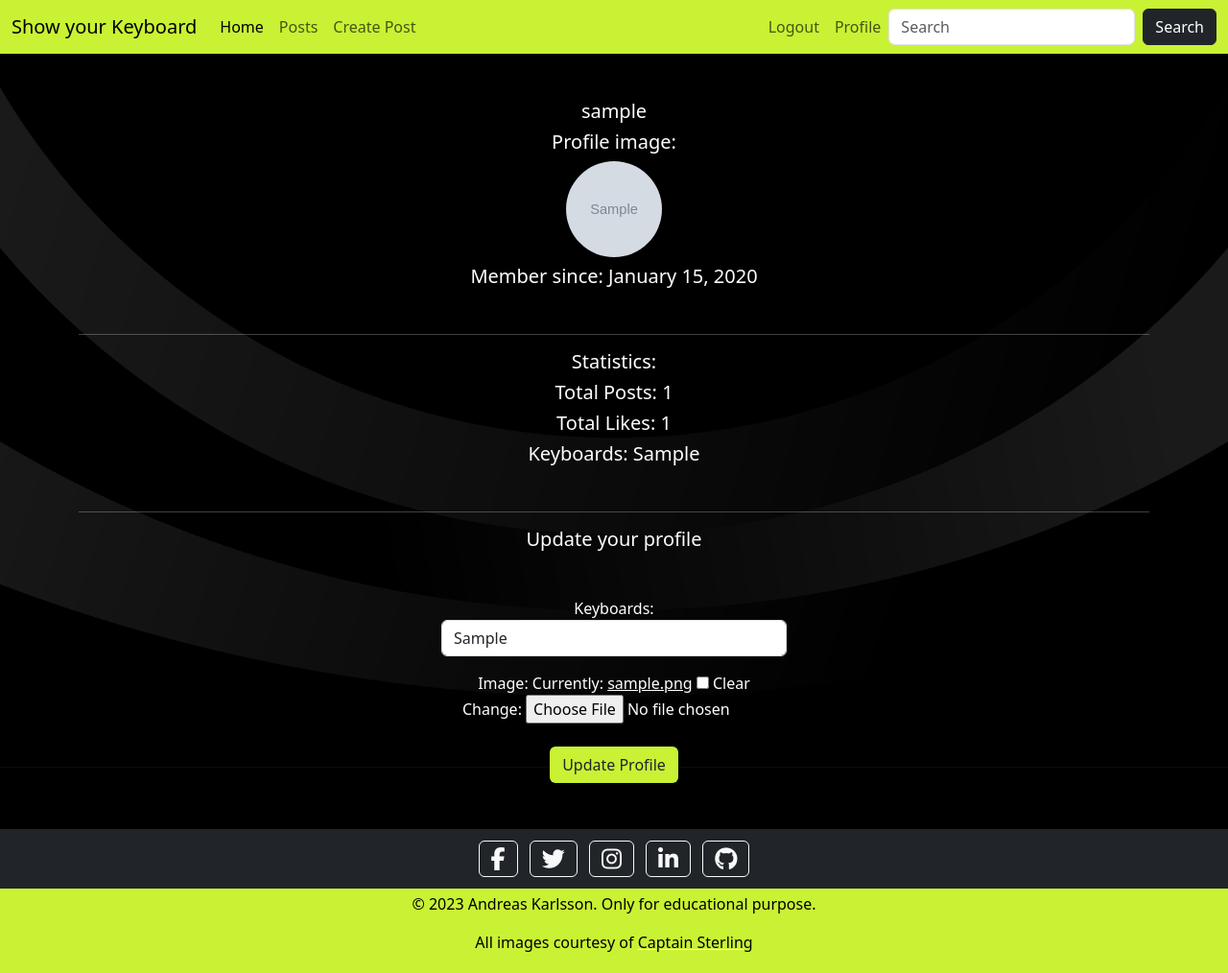
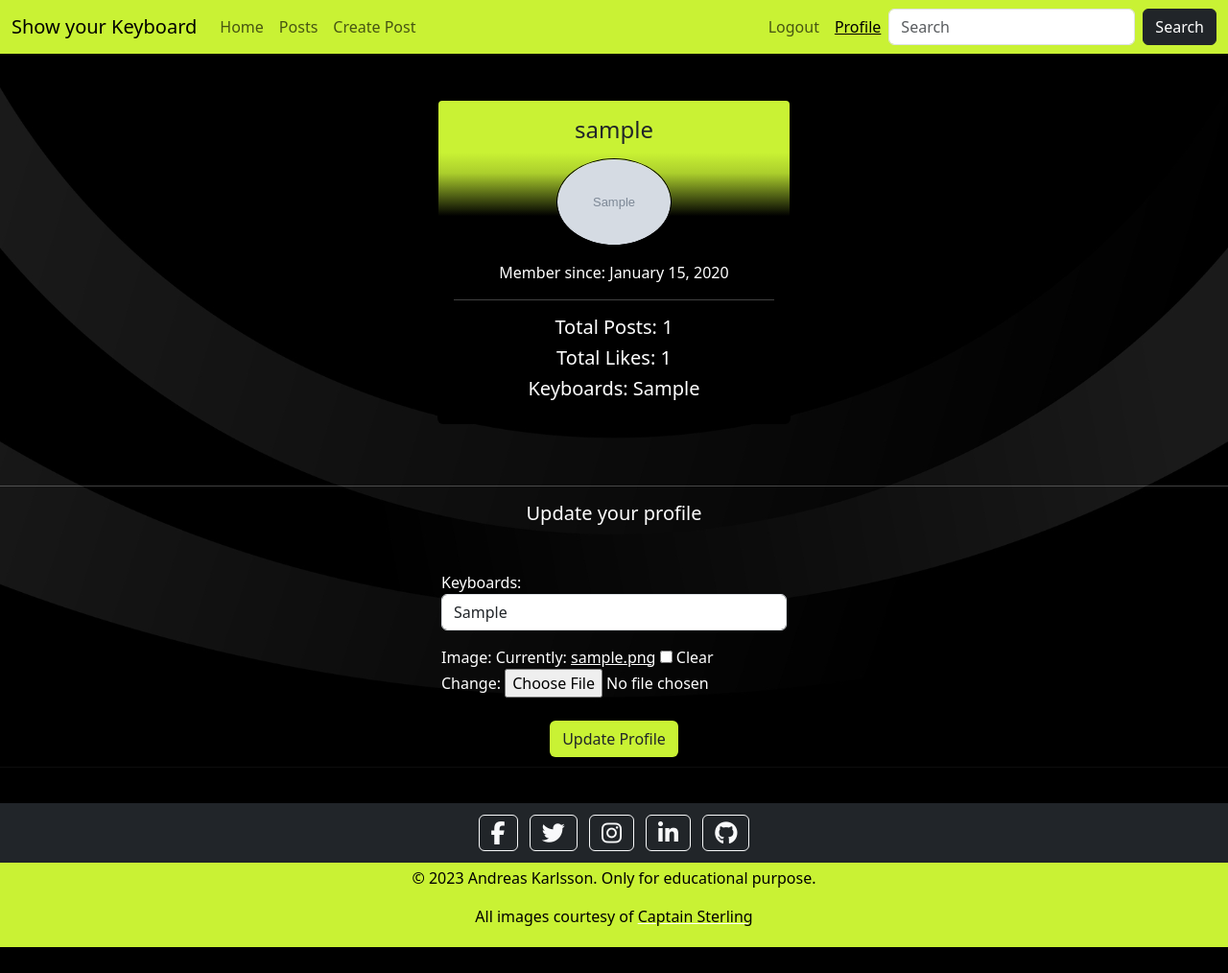
Before and after one commit to andreas-ka/show-your-keyboard, a Django app: page /users/profile_edit/ in a window 1280 px wide. Shown: the whole page at 96% size. After the commit the page ends 987 px from the top, so only its background shows below. Run offline with Django 3.2, Linux system fonts and the light colour scheme; a user stored in the database is signed in; tables that the repository leaves empty hold one stand-in row (values such as "Sample post"); grey boxes marked "Sample" are stand-in pictures; some libraries are stand-ins or nearby versions.

Commit message:
Did some styling to the profile page for the user

```diff
--- a/ShowYourKeyboard/settings.py
+++ b/ShowYourKeyboard/settings.py
@@ -30,7 +30,7 @@ TEMPLATES_DIR = os.path.join(BASE_DIR, 'templates')
 SECRET_KEY = os.environ.get('SECRET_KEY')
 
 # SECURITY WARNING: don't run with debug turned on in production!
-DEBUG = False
+DEBUG = True
 
 ALLOWED_HOSTS = ["*"]
 ALLOWED_HOSTS = ['8000-andreaska-showyourkeybo-fvf0tn5hff4.ws-eu100.gitpod.io', 'show-your-keyboard.herokuapp.com']
--- a/static/css/base.css
+++ b/static/css/base.css
@@ -62,6 +62,11 @@ body {
 
 .navbar {
   z-index: 2;
+}
+
+.navbar-nav .nav-link.active {
+  text-decoration: underline;
+  font-weight: 500;
 }
 
 /* Carousel Styling*/
@@ -139,6 +144,31 @@ body {
   box-shadow: 0 4px 10px rgba(0, 0, 0, 0.16), 0 4px 10px rgba(0, 0, 0, 0.23);
 }
 
+/* Profile card styling */
+.testimonial-card .card-up {
+  height: 120px;
+  overflow: hidden;
+  border-top-left-radius: .25rem;
+  border-top-right-radius: .25rem;
+}
+
+.aqua-gradient {
+  background: rgb(0,0,0);
+  background: linear-gradient(0deg, rgba(0,0,0,0.68531162464986) 0%, rgba(201,242,52,0.850577731092437) 37%, rgba(201,242,52,1) 55%);
+}
+
+.testimonial-card .avatar {
+  width: 120px;
+  margin-top: -60px;
+  overflow: hidden;
+  border: 1px solid #000000;
+  border-radius: 50%;
+}
+
+.testimonial-card {
+background-color: #000000;
+}
+
 /* footer */
 footer {
   font-size: 16px;
--- a/templates/base.html
+++ b/templates/base.html
@@ -37,7 +37,7 @@
          <div class="collapse navbar-collapse" id="navbarSupportedContent">
             <ul class="navbar-nav me-auto mb-2 mb-lg-0">
                <li class="nav-item">
-                  <a class="nav-link active" aria-current="page" href="{% url 'home' %}"
+                  <a class="nav-link" aria-current="page" href="{% url 'home' %}"
                      aria-label="Link to landing page">Home</a>
                </li>
                <li class="nav-item">
@@ -131,14 +131,14 @@
       </div>
       <!-- Copyright -->
    </footer>
-   <!-- Script to close login and logout message -->
-   <!--<script>
-      setTimeout(function () {
-            let messages = document.getElementById('msg');
-            let alert = new bootstrap.Alert(messages);
-            alert.close();
-        }, 2000);
-  </script>-->
+   <script>
+      document.querySelectorAll(".nav-link").forEach((link) => {
+         if (link.href === window.location.href) {
+            link.classList.add("active");
+            link.setAttribute("aria-current", "page");
+         }
+      });
+   </script>
 </body>
 
 </html>
--- a/users/templates/registration/profile.html
+++ b/users/templates/registration/profile.html
@@ -3,30 +3,34 @@
 {% block title %} Profile {% endblock %}
 {% block content %}
 <!-- Profile information -->
-<div class="container text-center mt-5 md-1">
-   <div class="row">
-      <div class="col">
-         <h5>{{ user.username }}</h5>
-         <h5>Profile image:</h5>
-         <img src="{{ user.profile.image.url }}" width="100" height="100" class="rounded-circle mb-2"
-            alt="Creator of posts profile image">
-            <h5>Member since: {{ user.date_joined|date:"F j, Y" }}</h5>
-         <br>
+<div class="container">
+   <section class="mx-auto my-5" style="max-width: 23rem;">
+
+      <div class="card testimonial-card mt-2 mb-3">
+         <div class="card-up aqua-gradient"></div>
+         <div class="card-img-overlay text-center"><h4 class="card-title font-weight-bold">{{ user.username }}</h4></div>
+         <div class="avatar mx-auto white">
+            <img src="{{ user.profile.image.url }}" class="rounded-circle img-fluid" alt="user avatar">
+         </div>
+         <div class="card-body text-center text-white">
+            <p>Member since: {{ user.date_joined|date:"F j, Y" }}</p>
             <hr>
-         <h5>Statistics:</h5>
             <h5>Total Posts: {{ user.post_owner.count }}</h5>
             <h5>Total Likes: {{ user.post_likes.count }}</h5>
             <h5>Keyboards: {{ user.profile.keyboards }}</h5>
          </div>
       </div>
-   <br>
+
+   </section>
+</div>
 <hr>
 {% if user.is_authenticated %}
 {% if user.id == profile.user.id %}
 <!-- Edit profile form -->
+<div class="container">
    <div class="row">
       <div class="col">
-            <h5 class="mb-5">Update your profile</h5>
+         <h5 class="mb-5 text-center">Update your profile</h5>
          <div class="form-group">
             <form method="POST" enctype="multipart/form-data">
                {% csrf_token %}
@@ -39,6 +43,7 @@
          </div>
       </div>
    </div>
+</div>
 {% endif %}
 {% endif %}
 </div>
```
Also changed, not shown: README.md. Lines whose indentation alone changed are shown as unchanged.
